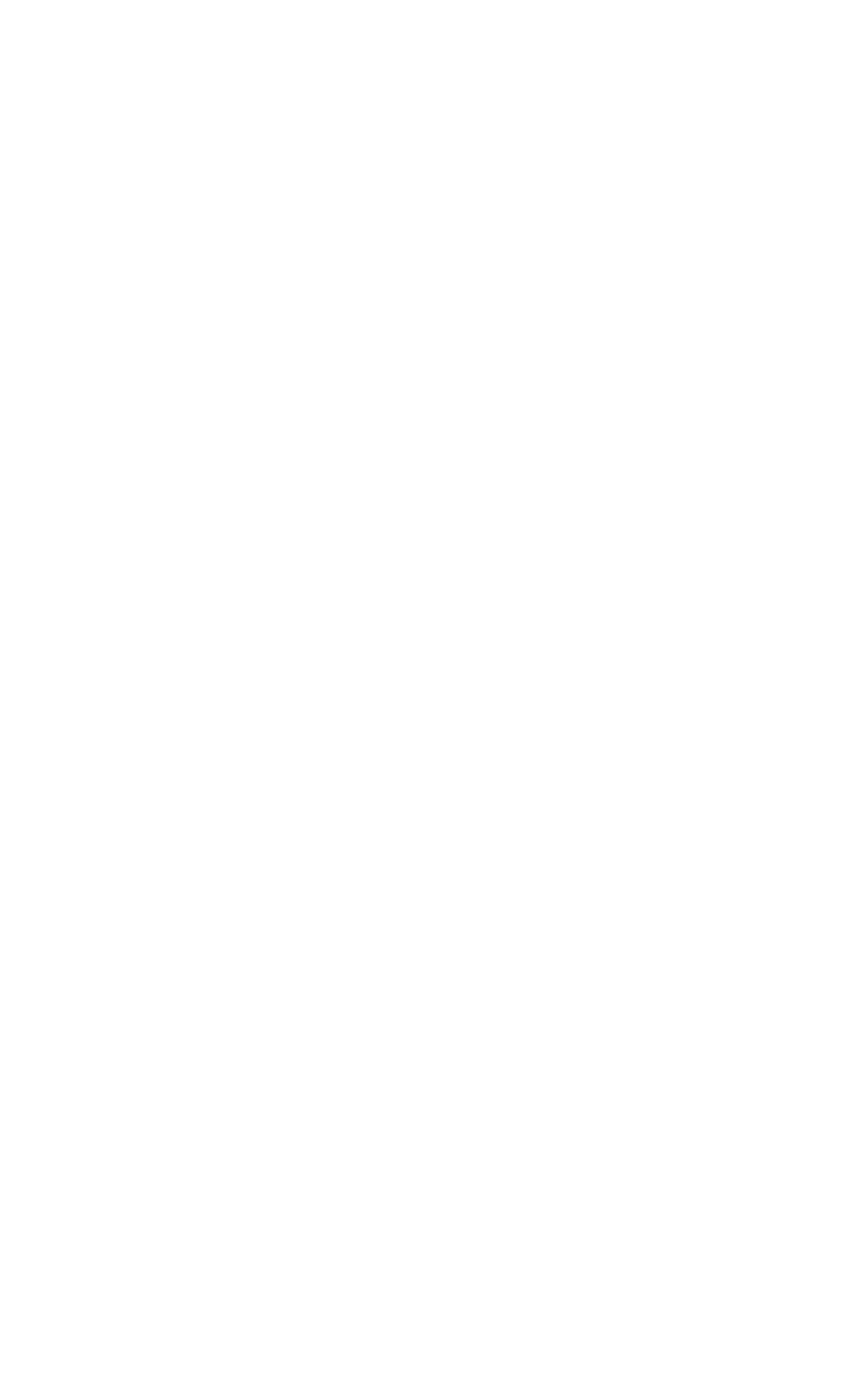
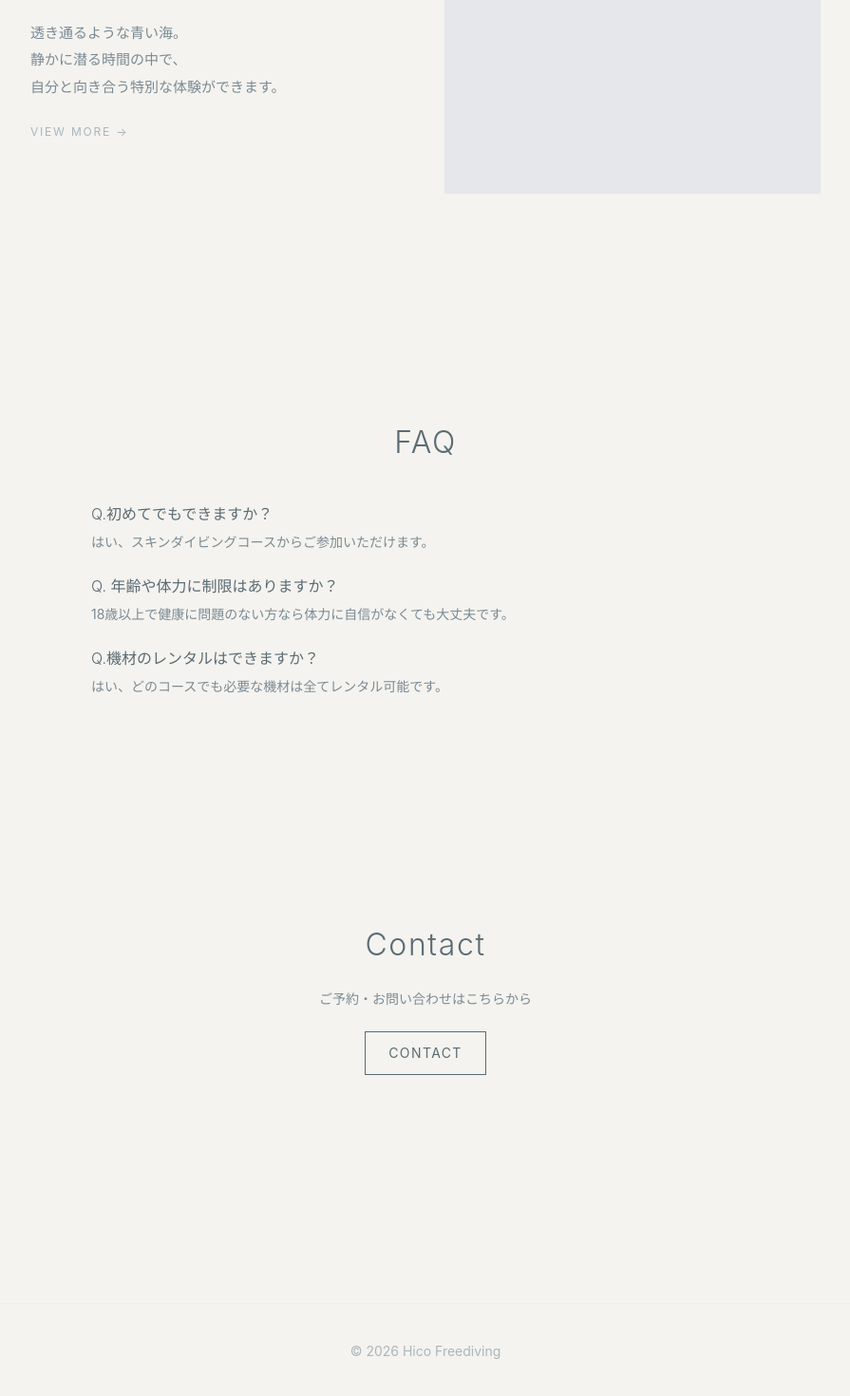
Before and after one commit to ikucha-portfolio/freediving-site, a React (Vite) app: page / in a window 1280 px wide. Shown: the part 2215-3685 px from the top of the page at 95% size, without its empty margins (192-1087 px from the left). Before the commit the page ends 1959 px from the top, so only its background shows below. Built offline with nearby package versions, Linux system fonts and the light colour scheme.

Commit message:
HOME全セクション骨組み完成

```diff
--- a/src/pages/Home.jsx
+++ b/src/pages/Home.jsx
@@ -247,6 +247,114 @@ export default function Home() {
 
   </Container>
 </Section>
+
+{/* Amami Sea */}
+<Section>
+  <Container>
+
+    <div className="grid md:grid-cols-2 gap-10 items-center">
+
+      {/* テキスト */}
+      <div className="space-y-6">
+
+        <h2 className="text-2xl md:text-3xl font-light text-[#5a6b74]">
+          Amami Sea
+        </h2>
+
+        <p className="text-[15px] text-[#7a8a94] leading-[1.9]">
+          透き通るような青い海。<br />
+          静かに潜る時間の中で、<br />
+          自分と向き合う特別な体験ができます。
+        </p>
+
+        <div className="text-[12px] text-[#aab6bd] tracking-[0.15em]">
+          VIEW MORE →
+        </div>
+
+      </div>
+
+      {/* 画像 */}
+      <div className="w-full h-[300px] bg-gray-200">
+        {/* 後で画像入れる */}
+      </div>
+
+    </div>
+
+  </Container>
+</Section>
+
+{/* FAQ */}
+<Section variant="compact">
+  <Container size="narrow">
+
+    <div className="text-center mb-10">
+      <TitleBlock center>FAQ</TitleBlock>
+    </div>
+
+    <div className="space-y-6">
+
+      <div>
+        <p className="font-light text-[#5a6b74]">
+          Q.初めてでもできますか？
+        </p>
+        <p className="text-[#7a8a94] text-sm mt-2">
+          はい、スキンダイビングコースからご参加いただけます。
+        </p>
+      </div>
+
+      <div>
+        <p className="font-light text-[#5a6b74]">
+          Q. 年齢や体力に制限はありますか？
+        </p>
+        <p className="text-[#7a8a94] text-sm mt-2">
+          18歳以上で健康に問題のない方なら体力に自信がなくても大丈夫です。
+        </p>
+      </div>
+
+      <div>
+        <p className="font-light text-[#5a6b74]">
+          Q.機材のレンタルはできますか？
+        </p>
+        <p className="text-[#7a8a94] text-sm mt-2">
+          はい、どのコースでも必要な機材は全てレンタル可能です。
+        </p>
+      </div>
+
+    </div>
+
+  </Container>
+</Section>
+
+{/* Contact */}
+<Section>
+  <Container size="narrow">
+
+    <div className="text-center space-y-6">
+
+      <TitleBlock center>Contact</TitleBlock>
+
+      <p className="text-[#7a8a94] text-sm">
+        ご予約・お問い合わせはこちらから
+      </p>
+
+      <button className="px-6 py-3 border border-[#5a6b74] text-[#5a6b74] text-sm tracking-widest hover:bg-[#5a6b74] hover:text-white transition">
+        CONTACT
+      </button>
+
+    </div>
+
+  </Container>
+</Section>
+
+<footer className="border-t border-[#eee] py-10 mt-20">
+  <Container>
+
+    <div className="text-center text-sm text-[#aab6bd]">
+      © 2026 Hico Freediving
+    </div>
+
+  </Container>
+</footer>
     </main>
   );
 }
```
